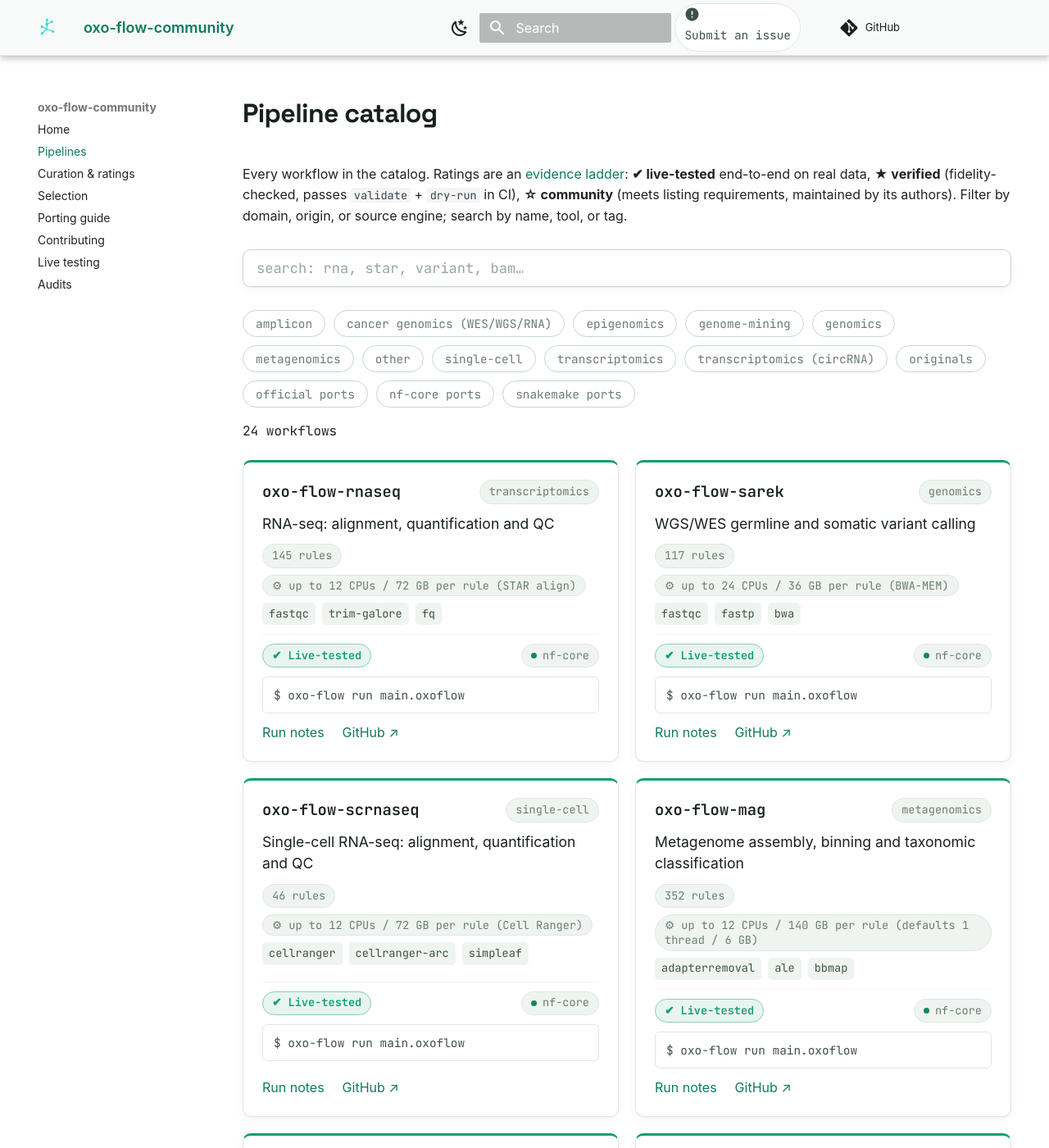
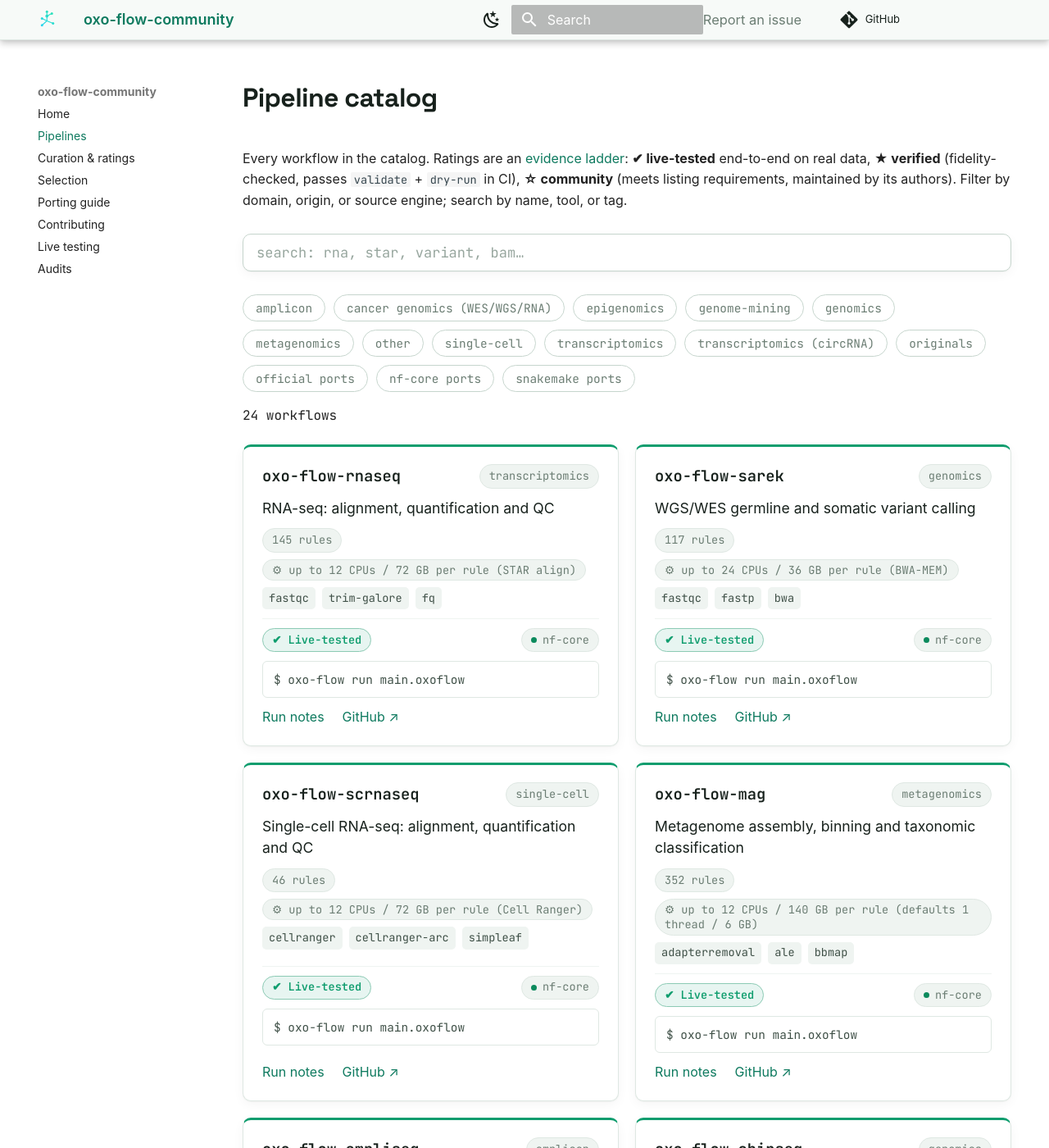
Before and after one commit to oxo-flow-community/oxo-flow-community.github.io, an MkDocs documentation site: the page built from docs/pipelines/index.md, in a window 1280 px wide and 1400 px high. Shown: the whole window at 82% size. Built offline with MkDocs 1.6.1 and Material for MkDocs 9.7.7, drawn with Linux system fonts in a browser that asks for light colours; comment, search, counter and statistics services are not loaded.

Commit message:
feat(site): 'Report an issue' quiet text link replaces header pill
The pill button (ⓘ icon + mono label, 999px radius) fought Material's
borderless icon header and used the ⓘ info glyph for a problem-report
action. Now a plain text link in body font: muted color, brand-green
hover with underline (same pattern as .md-footer a:hover), hidden
below 76.18em. Dead absolute-position right: rules removed.

```diff
--- a/docs/stylesheets/extra.css
+++ b/docs/stylesheets/extra.css
@@ -989,38 +989,20 @@ a.ox-cta:hover {
   line-height: 1.5;
 }
 
-/* ---- Submit-an-issue header button ---- */
-.ox-issue-btn {
-  /* Lives inside .md-header__inner (moved there on load); no absolute
-     positioning — Material's flexbar lays it out next to the source icon. */
+/* ---- Report-an-issue header link ---- */
+.ox-issue-link {
   display: inline-flex;
   align-items: center;
-  gap: 0.35rem;
-  padding: 0.15rem 0.55rem;
-  border-radius: 999px;
-  border: 1px solid var(--edge);
-  background: var(--panel);
-  color: var(--ink-2) !important;
-  text-decoration: none !important;
-  font-size: 0.72rem;
-  font-family: "JetBrains Mono", monospace;
-  line-height: 1.6rem;
-  margin-right: 0.35rem;
+  font-size: 0.82rem;
+  line-height: 1;
+  color: var(--muted);
+  text-decoration: none;
+  margin-right: 0.3rem;
 }
-.ox-issue-btn:hover {
-  color: var(--brand) !important;
-  border-color: var(--brand);
-  background: var(--brand-soft);
-}
-.ox-issue-btn svg {
-  fill: currentColor;
-  width: 0.95rem;
-  height: 0.95rem;
+.ox-issue-link:hover {
+  color: var(--brand);
+  text-decoration: underline;
 }
 @media (max-width: 76.18em) {
-  .ox-issue-btn .ox-issue-label { display: none; }
-  .ox-issue-btn { right: 2.8rem; }
+  .ox-issue-link { display: none; }
 }
-@media (max-width: 36em) {
-  .ox-issue-btn { right: 7.6rem; }
-}
--- a/overrides/main.html
+++ b/overrides/main.html
@@ -1,31 +1,27 @@
-{# Custom header button: "Submit an issue" next to the GitHub repo icon #}
+{# Custom header link: "Report an issue" next to the GitHub repo icon.
+   Quiet text link — no pill, border, or icon; Material's header chrome
+   is borderless icon buttons, so a bordered pill fought it. #}
 {% extends "base.html" %}
 
 {% block header %}
   {{ super() }}
   <a href="https://github.com/oxo-flow-community/oxo-flow-community.github.io/issues/new"
-     class="md-header__button md-icon ox-issue-btn"
-     title="Submit an issue" aria-label="Submit an issue">
-    <svg xmlns="http://www.w3.org/2000/svg" viewBox="0 0 24 24">
-      <path d="M12 2C6.48 2 2 6.48 2 12s4.48 10 10 10 10-4.48 10-10S17.52 2 12 2zm1 15h-2v-2h2v2zm0-4h-2V7h2v6z"/>
-    </svg>
-    <span class="ox-issue-label">Submit an issue</span>
-  </a>
+     class="ox-issue-link">Report an issue</a>
 {% endblock %}
 
 {% block scripts %}
   {{ super() }}
   <script>
-    // The button is appended OUTSIDE the header element by the block above;
-    // absolute positioning then anchors to <body> and lands left-top. Move
-    // it inside the header's inner bar, just before the GitHub source icon,
-    // so Material's own header layout positions it correctly.
+    // The link is appended OUTSIDE the header element by the block above
+    // and would be laid out by the page flow. Relocate it into the header's
+    // inner bar, just before the GitHub source icon, so Material's flexbar
+    // positions it correctly.
     document.addEventListener("DOMContentLoaded", function () {
-      var btn = document.querySelector(".ox-issue-btn");
+      var link = document.querySelector(".ox-issue-link");
       var inner = document.querySelector(".md-header__inner");
       var source = document.querySelector(".md-header__source");
-      if (btn && inner) {
-        inner.insertBefore(btn, source);
+      if (link && inner) {
+        inner.insertBefore(link, source);
       }
     });
   </script>
```
